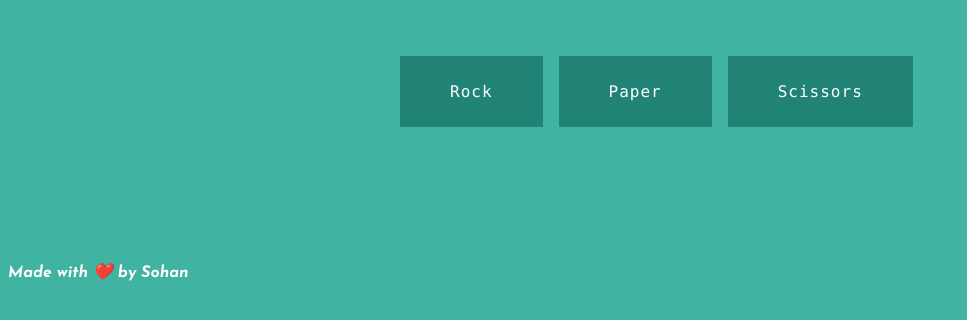
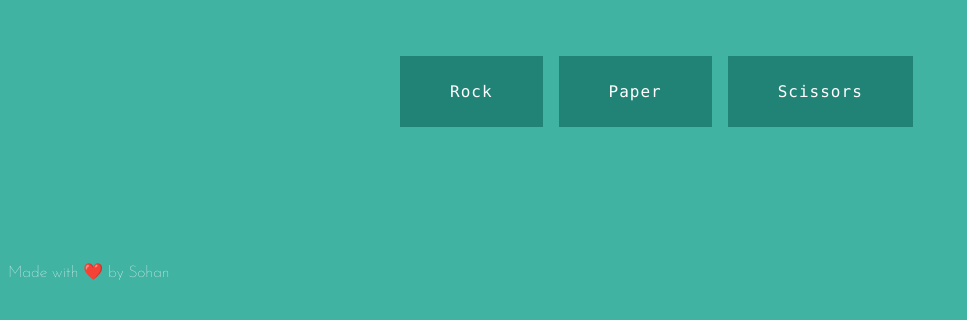
Before and after one commit to sohv/rock-paper-scissors, a plain HTML site: page index.html in a window 1280 px wide. Shown: the part 370-690 px from the top of the page, without its empty margins (0-967 px from the left). Drawn offline with Linux system fonts and the light colour scheme.

Commit message:
Update index.html

```diff
--- a/index.html
+++ b/index.html
@@ -118,7 +118,7 @@
 
 
 <footer>
-   <p><i>Made with ❤️ by Sohan</i></p>
+   <p>Made with ❤️ by Sohan</p>
 </footer>
 
 </html>
```
